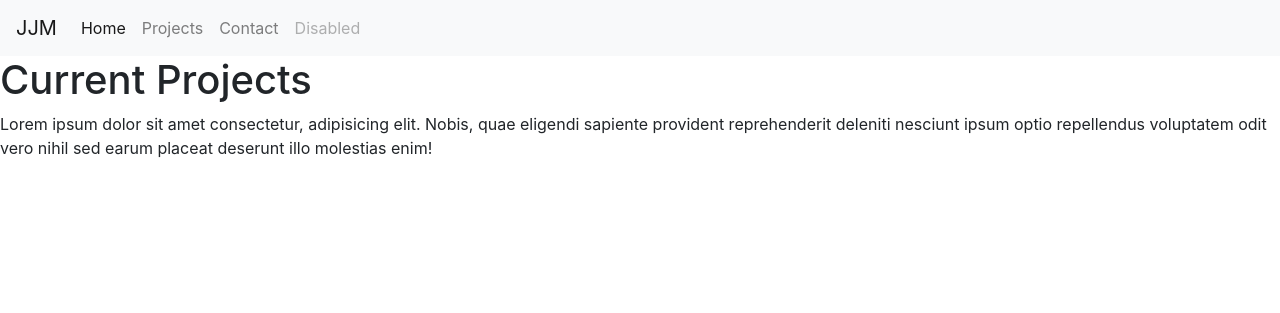
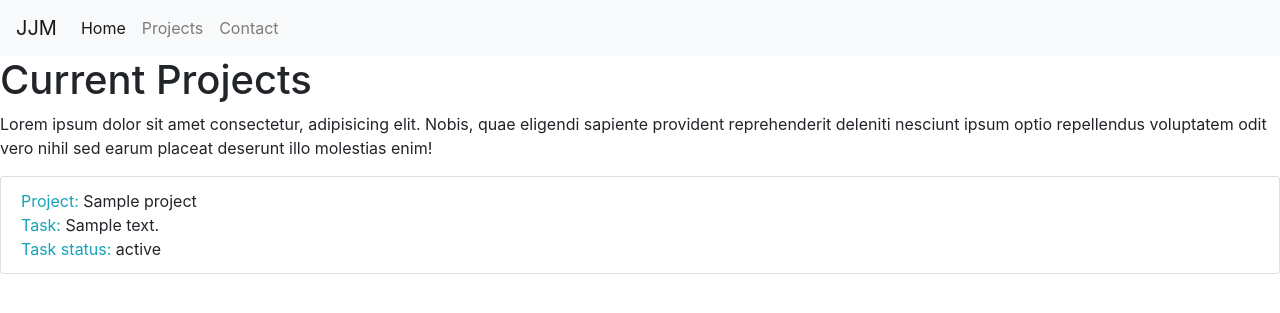
Before and after one commit to hibnermm/juggler2, a Python web app: template juggler/projectp/templates/projectp/projects.html in a window 1280 px wide. Shown: the top 313 px of the page. Run offline with Jinja, Linux system fonts and the light colour scheme; the template is opened without the code that fills it: most values are stand-ins (such as "Sample title", 1, 10 or a date in 2020).

Commit message:
work in progress: add tasks

```diff
--- a/juggler/projectp/templates/projectp/homepage.html
+++ b/juggler/projectp/templates/projectp/homepage.html
@@ -15,6 +15,7 @@
       crossorigin="anonymous"
     />
   </head>
+  <body>
     <nav class="navbar navbar-expand-lg navbar-light bg-light">
       <a class="navbar-brand" href="#">JJM</a>
       <button
@@ -41,31 +42,24 @@
           <li class="nav-item">
             <a class="nav-link" href="#">Contact</a>
           </li>
-        <li class="nav-item">
-          <a
-            class="nav-link disabled"
-            href="#"
-            tabindex="-1"
-            aria-disabled="true"
-            >Disabled</a
-          >
-        </li>
         </ul>
       </div>
     </nav>
-  <body>
     {% block content %}
+    <div class="container-fluid">
       <h1>Project Tracker</h1>
       <br />
       <br />
       <h2>Check out current projects led by our Conservation team!</h2>
       <p>
-      Lorem ipsum dolor sit, amet consectetur adipisicing elit. Laboriosam culpa
-      delectus error molestias dolorem aspernatur fuga, corrupti nostrum ducimus
-      quo voluptate ad vero quaerat sapiente atque ipsum magnam, et explicabo.
+        Lorem ipsum dolor sit, amet consectetur adipisicing elit. Laboriosam
+        culpa delectus error molestias dolorem aspernatur fuga, corrupti nostrum
+        ducimus quo voluptate ad vero quaerat sapiente atque ipsum magnam, et
+        explicabo.
       </p>
       <br />
       <h3>Volunteer with us</h3>
       {% endblock %}
+    </div>
   </body>
 </html>
--- a/juggler/projectp/templates/projectp/projects.html
+++ b/juggler/projectp/templates/projectp/projects.html
@@ -5,4 +5,20 @@
   sapiente provident reprehenderit deleniti nesciunt ipsum optio repellendus
   voluptatem odit vero nihil sed earum placeat deserunt illo molestias enim!
 </p>
+
+<ul class="list-group">
+  {% for item in projects_list %}
+  <li class="list-group-item">
+    <span class="text-info"> Project: </span>
+    <span>{{ item.project.name}}</span>
+    <br />
+    <span class="text-info"> Task: </span>
+    <span>{{ item.task.description}}</span>
+    <br />
+    <span class="text-info"> Task status: </span>
+    <span>{{ item.task.status}}</span>
+    <br />
+  </li>
+  {% endfor %}
+</ul>
 {% endblock %}
```
Also changed, not shown: juggler/projectp/views.py (+18 -1 lines). Lines whose indentation alone changed are shown as unchanged.
